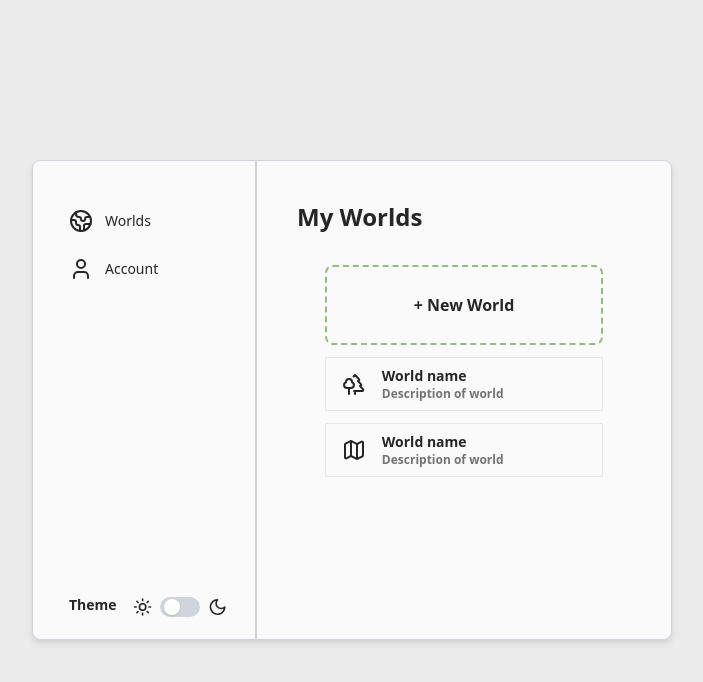
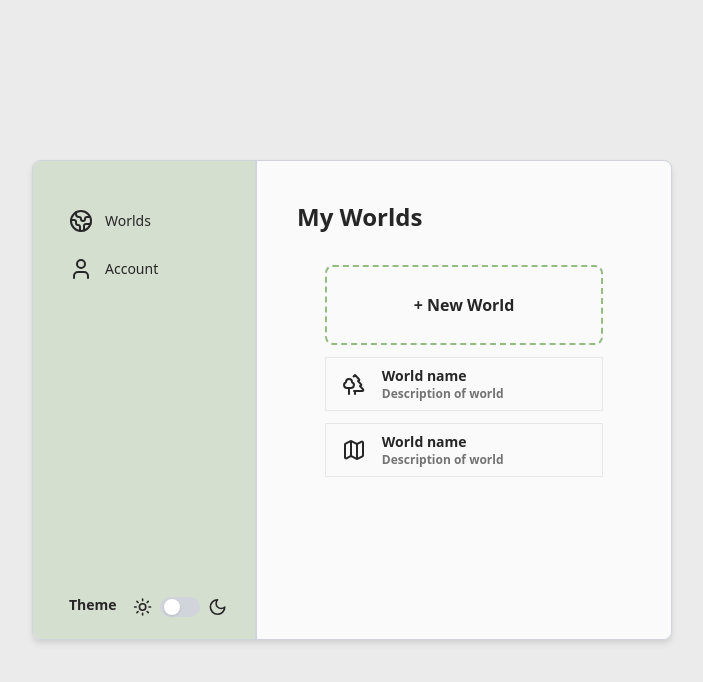
Before and after one commit to leximoon/ttrpg-notetaking-app, a Next.js app: page /panel/worlds in a window 1280 px wide. Shown: the top 682 px of the page, without its empty margins (288-991 px from the left). Built offline with nearby package versions, Linux system fonts and the light colour scheme.

Commit message:
added border to global.css and tailwind.config.ts

```diff
--- a/src/app/globals.css
+++ b/src/app/globals.css
@@ -22,6 +22,7 @@ body,
 
         --shadow-color: 0 0% 82%;
         --card: 0 0% 98%;
+        --border: 216 12% 84%;
     }
     .dark {
         --text: 0 0% 85%;
@@ -36,6 +37,7 @@ body,
 
         --shadow-color: 0 0% 7%;
         --card: 0 0% 20%;
+        --border: 216 12% 18%
     }
 }
 
--- a/src/app/panel/layout.tsx
+++ b/src/app/panel/layout.tsx
@@ -10,8 +10,8 @@ export const metadata = {
 const AppLayout = ({ children }: { children: ReactNode }) => {
     return (
         <div className="bg-background w-screen h-screen flex justify-center items-center">
-            <div className="flex flex-row rounded-lg border border-gray-300 w-5/6 h-4/5 xl:w-3/6 xl:h-3/5  shadow-md shadow-shadowColor">
-                <aside className="z-40 w-56 rounded-l-lg bg-card border-r-2 border-gray-300 p-5 pt-10 pl-7 text-sm">
+            <div className="flex flex-row rounded-lg border border-border w-5/6 h-4/5 xl:w-3/6 xl:h-3/5  shadow-md shadow-shadowColor">
+                <aside className="z-40 w-56 rounded-l-lg bg-secondary/25 border-r-2 border-border p-5 pt-10 pl-7 text-sm">
                     <div className="h-full flex flex-col justify-between">
                         <NavList />
                         <ThemeSwitch label="Theme" />
--- a/tailwind.config.ts
+++ b/tailwind.config.ts
@@ -41,6 +41,10 @@ const config = {
                 card: {
                     DEFAULT: "hsl(var(--card))",
                 },
+
+                border: {
+                    DEFAULT: "hsl(var(--border))",
+                },
             },
         },
     },
```
